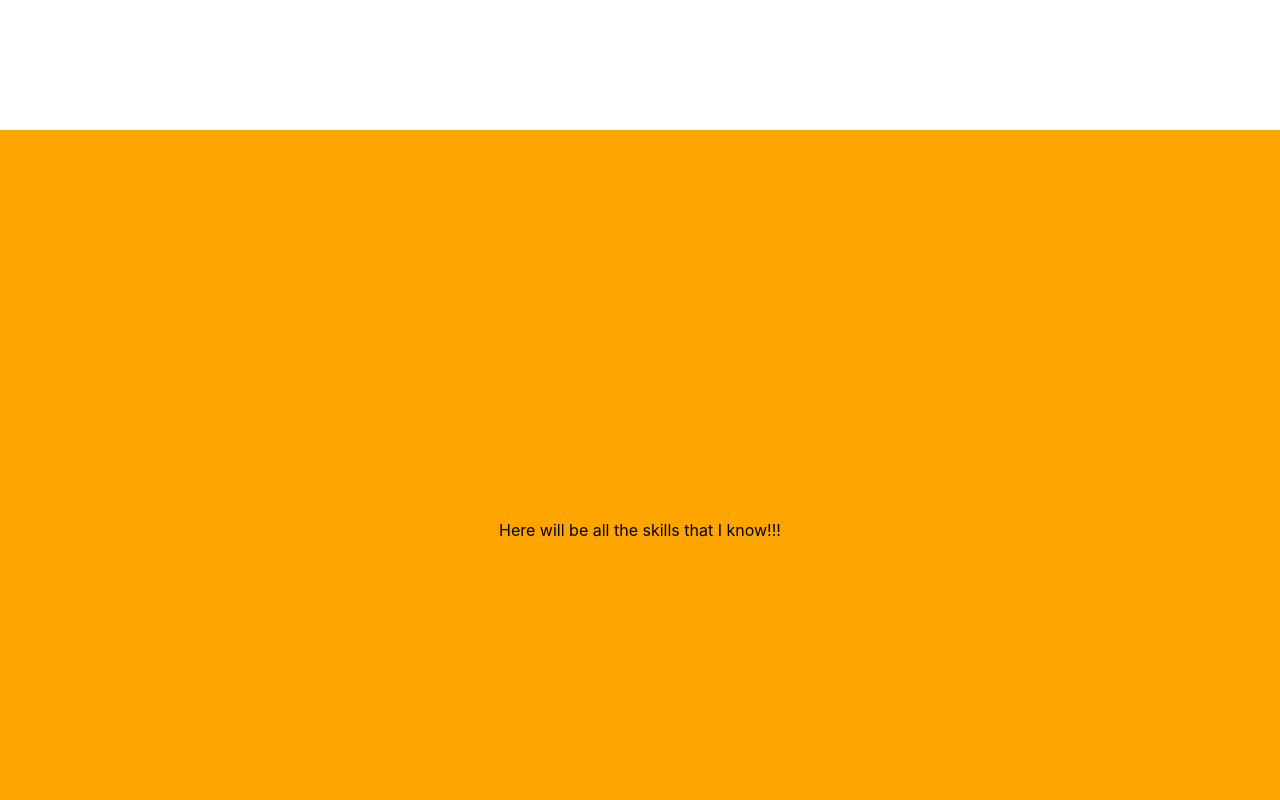
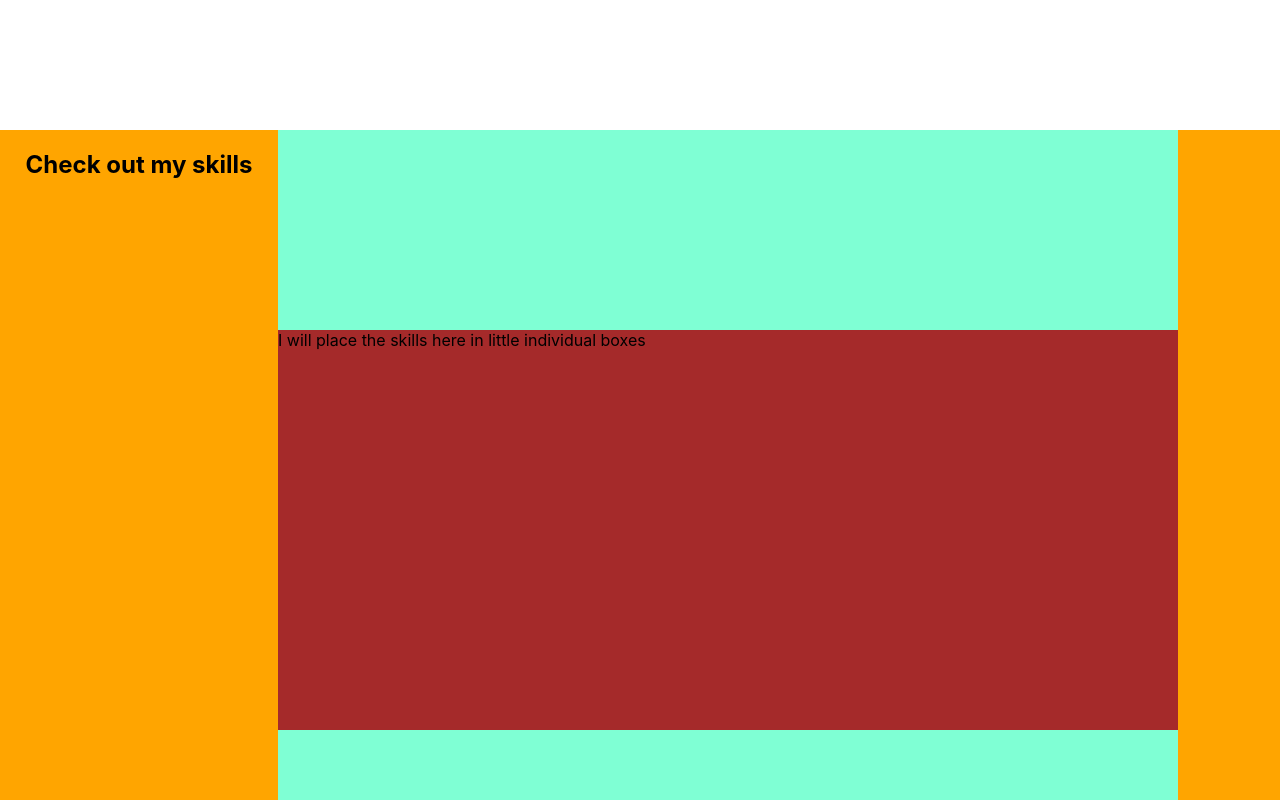
Before and after one commit to leal10/devportfolio, a Next.js app: page / in a window 1280 px wide. Shown: the part 840-1640 px from the top of the page. Built offline with nearby package versions, Linux system fonts and the light colour scheme.

Commit message:
I updated the layout of the skills section

```diff
--- a/components/Skills.js
+++ b/components/Skills.js
@@ -2,8 +2,14 @@ import styles from '../styles/Skills.module.css'
 
 function Skills() {
   return (
-    <div className={styles.skillsContainer}>
-      Here will be all the skills that I know!!!
+    <div className={styles.skillsSection}>
+      {/* On top of the header I need to add a divider */}
+      <h2 className={styles.skillsHeading}>Check out my skills</h2>
+      <div className={styles.skillsBox}>
+        <div className={styles.skillsContainer}>
+          I will place the skills here in little individual boxes
+        </div>
+      </div>
     </div>
   )
 }
--- a/styles/Skills.module.css
+++ b/styles/Skills.module.css
@@ -1,8 +1,29 @@
-.skillsContainer {
+/* here is the whole skills section */
+.skillsSection {
   background-color: orange;
   width: 100%;
   height: 800px;
   display: flex;
+}
+
+/* The title format will be here  */
+.skillsHeading {
+  margin-left: 2%;
+  margin-right: 2%;
+}
+
+/* The actual skills container */
+.skillsBox {
+  display: flex;
   align-items: center;
   justify-content: center;
+  width: 900px;
+  height: 800px;
+  background-color: aquamarine;
 }
+
+.skillsContainer {
+  background-color: brown;
+  height: 400px;
+  width: 100%;
+}
```
Also changed, not shown: 2 other files (tests, documents, lock files or other folders).
